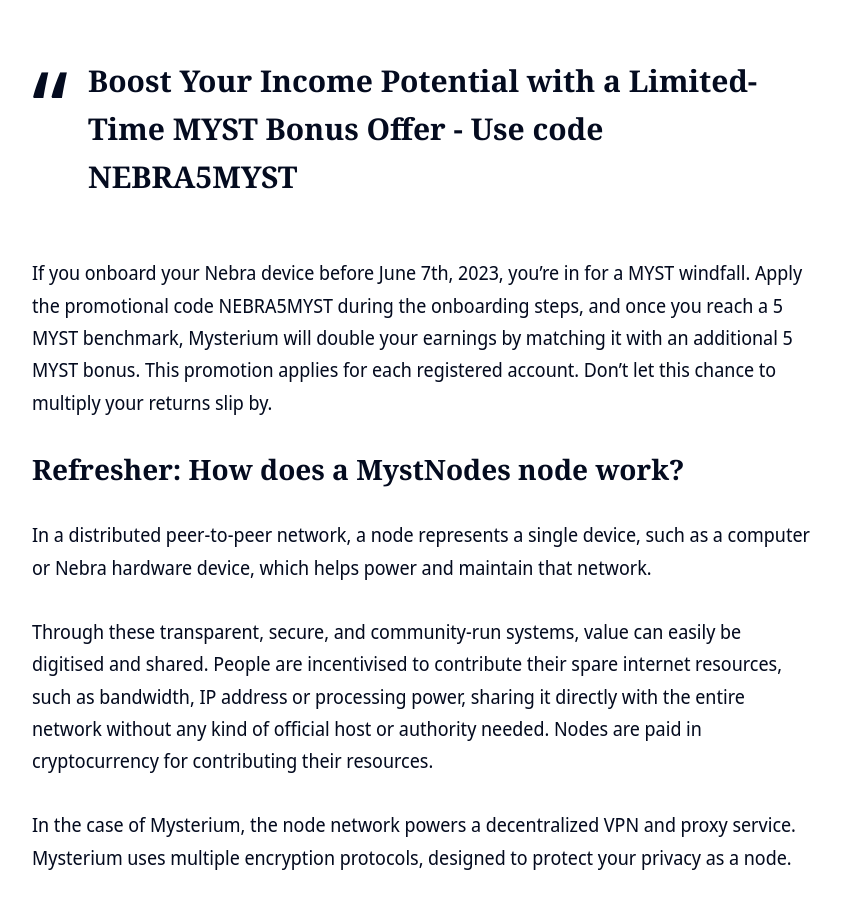
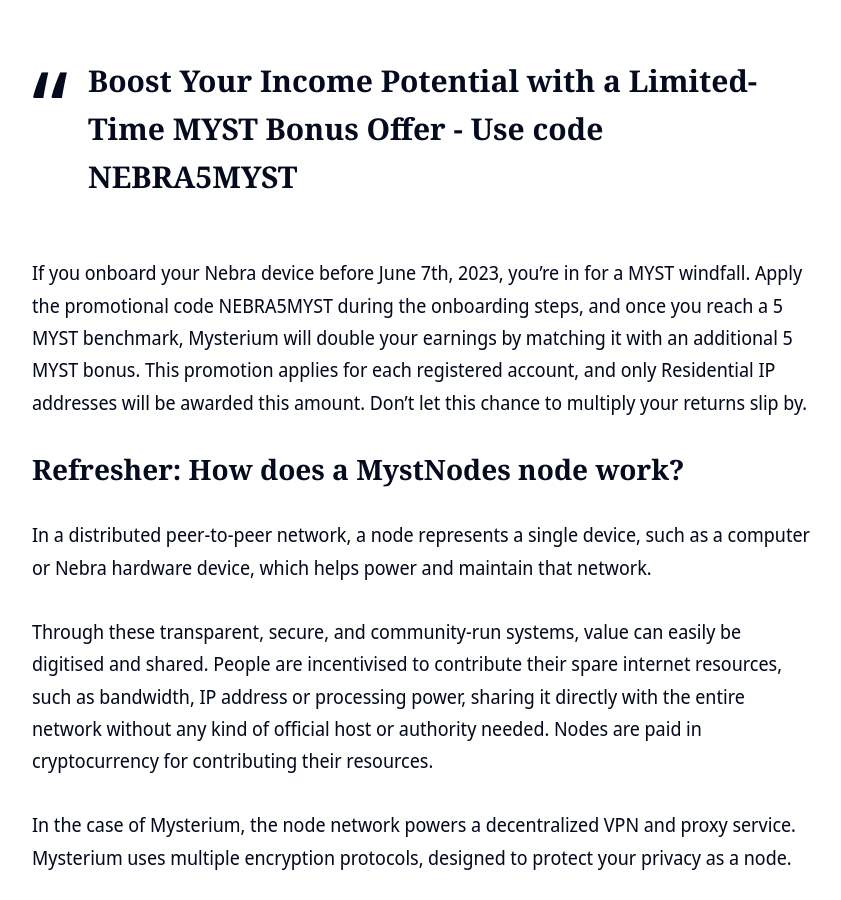
Before and after one commit to mysteriumnetwork/mmn-blog, a Jekyll site: the page built from _posts/2023-05-24-Mysterium Nebra partnership.markdown, in a window 1280 px wide and 900 px high, scrolled down 4057 px. Shown: the whole window, without its empty margins (218-1059 px from the left). Built offline with Jekyll 4.4.1, drawn with Linux system fonts in a browser that asks for light colours; nearby versions of some CDN libraries.

Commit message:
Update text in Nebra blog post

```diff
--- a/_posts/2023-05-24-Mysterium Nebra partnership.markdown
+++ b/_posts/2023-05-24-Mysterium Nebra partnership.markdown
@@ -55,8 +55,7 @@
 
 > Boost Your Income Potential with a Limited-Time MYST Bonus Offer - Use code NEBRA5MYST
 
-If you onboard your Nebra device before June 7th, 2023, you're in for a MYST windfall. Apply the promotional code NEBRA5MYST during the onboarding steps, and once you reach a 5 MYST benchmark, Mysterium will double your earnings by matching it with an additional 5 MYST bonus.  This promotion applies for each registered account.  Don't let this chance to multiply your returns slip by.
-
+If you onboard your Nebra device before June 7th, 2023, you're in for a MYST windfall. Apply the promotional code NEBRA5MYST during the onboarding steps, and once you reach a 5 MYST benchmark, Mysterium will double your earnings by matching it with an additional 5 MYST bonus. This promotion applies for each registered account, and only Residential IP addresses will be awarded this amount.  Don't let this chance to multiply your returns slip by.
 ## Refresher: How does a MystNodes node work?
 
 In a distributed peer-to-peer network, a node represents a single device, such as a computer or Nebra hardware device, which helps power and maintain that network.
```
